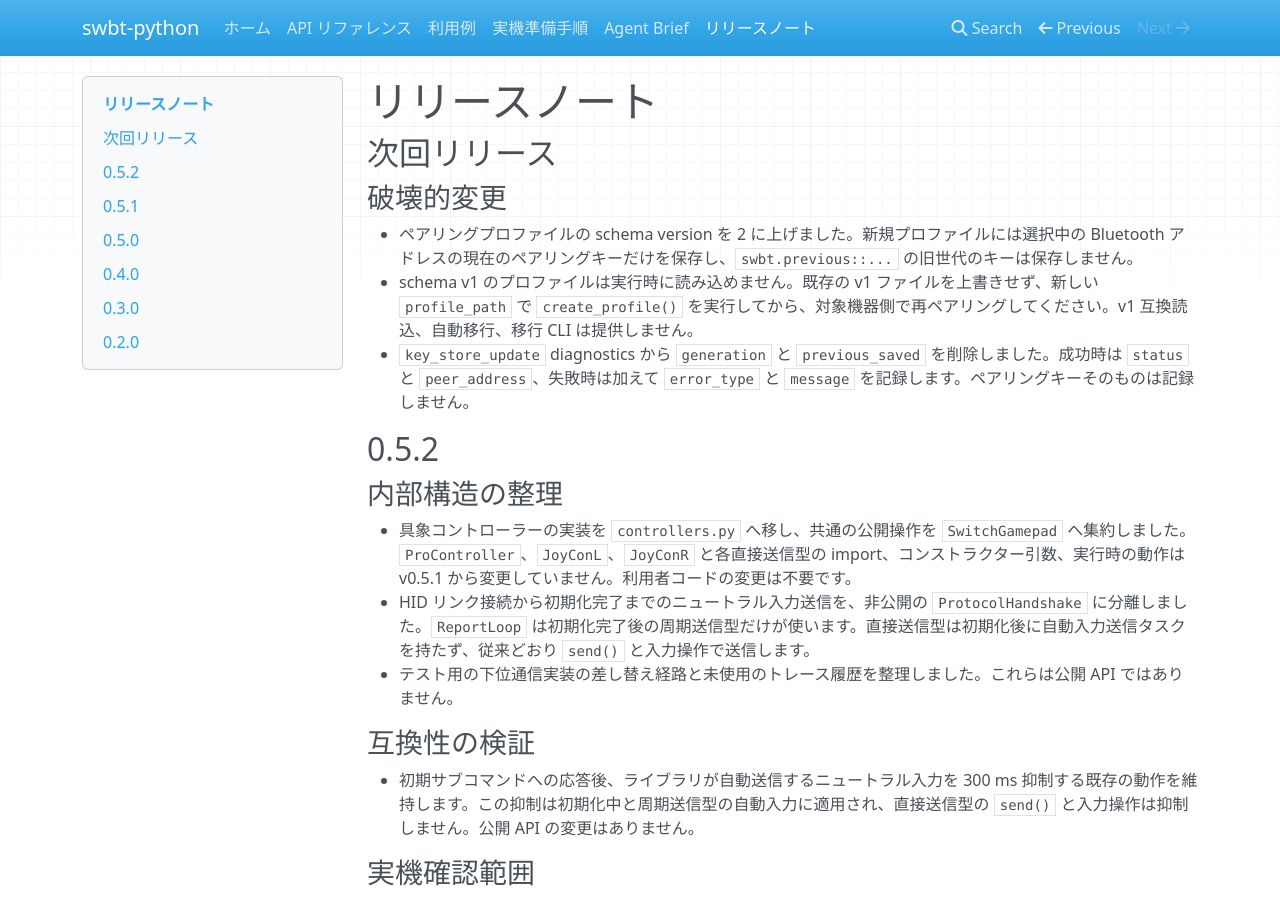
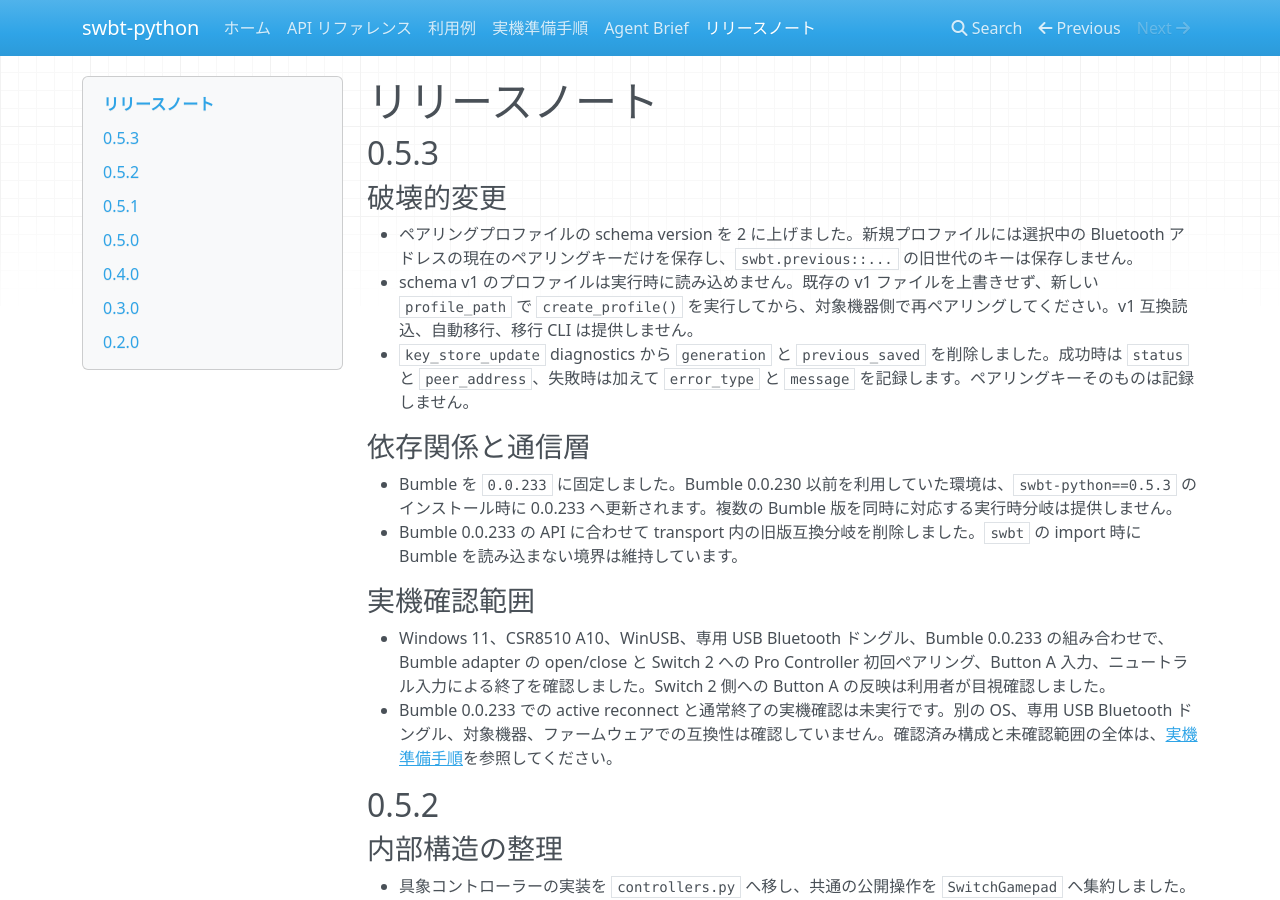
Before and after one commit to niart120/swbt-python, an MkDocs documentation site: the page built from docs/release-notes.md, in a window 1280 px wide and 900 px high. Built offline with MkDocs 1.6.1, drawn with Linux system fonts in a browser that asks for light colours; nearby versions of some CDN libraries.

Commit message:
chore(release): v0.5.3へ更新する

```diff
--- a/docs/release-notes.md
+++ b/docs/release-notes.md
@@ -1,12 +1,22 @@
 # リリースノート
 
-## 次回リリース
+## 0.5.3
 
 ### 破壊的変更
 
 - ペアリングプロファイルの schema version を 2 に上げました。新規プロファイルには選択中の Bluetooth アドレスの現在のペアリングキーだけを保存し、`swbt.previous::...` の旧世代のキーは保存しません。
 - schema v1 のプロファイルは実行時に読み込めません。既存の v1 ファイルを上書きせず、新しい `profile_path` で `create_profile()` を実行してから、対象機器側で再ペアリングしてください。v1 互換読込、自動移行、移行 CLI は提供しません。
 - `key_store_update` diagnostics から `generation` と `previous_saved` を削除しました。成功時は `status` と `peer_address`、失敗時は加えて `error_type` と `message` を記録します。ペアリングキーそのものは記録しません。
+
+### 依存関係と通信層
+
+- Bumble を `0.0.233` に固定しました。Bumble 0.0.230 以前を利用していた環境は、`swbt-python==0.5.3` のインストール時に 0.0.233 へ更新されます。複数の Bumble 版を同時に対応する実行時分岐は提供しません。
+- Bumble 0.0.233 の API に合わせて transport 内の旧版互換分岐を削除しました。`swbt` の import 時に Bumble を読み込まない境界は維持しています。
+
+### 実機確認範囲
+
+- Windows 11、CSR8510 A10、WinUSB、専用 USB Bluetooth ドングル、Bumble 0.0.233 の組み合わせで、Bumble adapter の open/close と Switch 2 への Pro Controller 初回ペアリング、Button A 入力、ニュートラル入力による終了を確認しました。Switch 2 側への Button A の反映は利用者が目視確認しました。
+- Bumble 0.0.233 での active reconnect と通常終了の実機確認は未実行です。別の OS、専用 USB Bluetooth ドングル、対象機器、ファームウェアでの互換性は確認していません。確認済み構成と未確認範囲の全体は、[実機準備手順](hardware.md)を参照してください。
 
 ## 0.5.2
 
--- a/pyproject.toml
+++ b/pyproject.toml
@@ -1,6 +1,6 @@
 [project]
 name = "swbt-python"
-version = "0.5.2"
+version = "0.5.3"
 description = "Python library for presenting an NX-compatible virtual Bluetooth HID input device."
 readme = "README.md"
 authors = [
```
Also changed, not shown: 1 other file.
